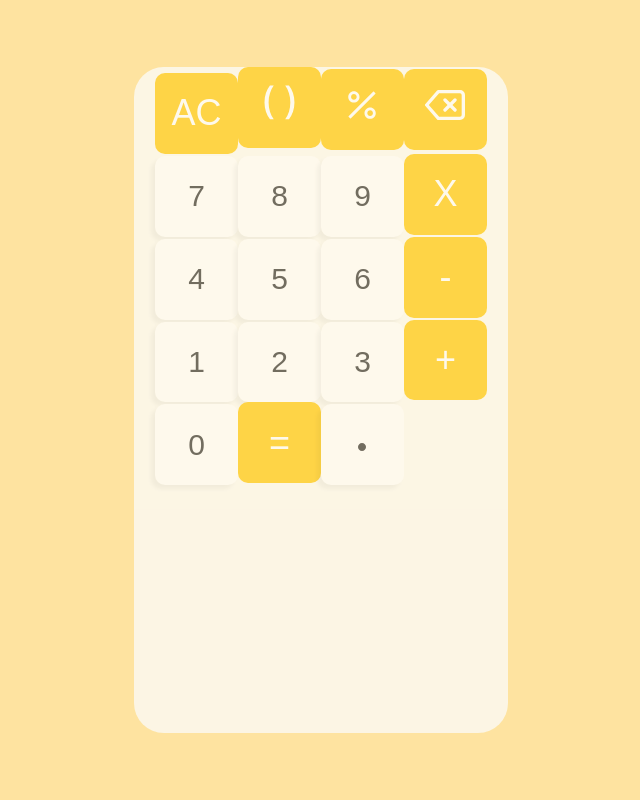
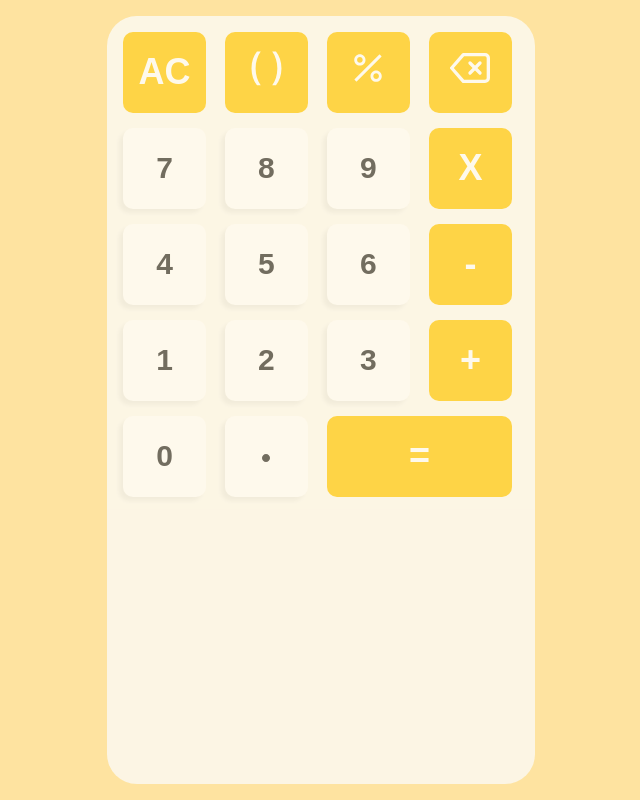
Before and after one commit to JSouza27/calculator-react, a React (Create React App) app: page / in a window 1280 px wide. Shown: the whole page, without its empty margins (319-959 px from the left). Built offline with nearby package versions, Linux system fonts and the light colour scheme.

Commit message:
refactor: refactoring code

```diff
--- a/src/Style.ts
+++ b/src/Style.ts
@@ -7,6 +7,10 @@ const AppWrapper = styled.div`
   justify-content: center;
   height: 100vh;
   width: 100vw;
+
+  @media (min-width: 600px) {
+    padding: 1rem;
+  }
 `;
 
 const AppContainer = styled.div`
@@ -20,9 +24,9 @@ const AppContainer = styled.div`
 
   @media (min-width: 600px) {
     border-radius: 1.87rem;
-    height: 41.68rem;
+    height: 100%;
     max-height: 57.8rem;
-    width: 23.43rem;
+    width: 100%;
     max-width: 26.75rem ;
   }
 `;
--- a/src/components/Button/index.tsx
+++ b/src/components/Button/index.tsx
@@ -3,7 +3,7 @@ import { IButton } from '../../interfaces/Interfaces';
 import CustomButton from './style';
 
 const Button = ({ type, label }: IButton) => (
-  <CustomButton name={type}>
+  <CustomButton name={type} theme={{ label }}>
     {label}
   </CustomButton>
 );
--- a/src/components/Button/style.ts
+++ b/src/components/Button/style.ts
@@ -6,9 +6,11 @@ const CustomButton = styled.button`
   border-radius: 10px;
   box-shadow: ${(props) => (props.name === 'number' ? '-4px 4px 4px rgba(0, 0, 0, 0.05)' : 'none')};
   color: ${(props) => (props.name === 'number' ? 'var(--color-grey)' : 'var(--color-white)')};
-  font-weight: var(--font-weight-00);
-  font-size: ${(props) => (props.name === 'number' ? '1.875rem' : '2.25rem')};;
+  flex-basis: ${(props) => (props.theme.label === '=' ? '11.56rem' : '1')};;
+  font-weight: var(--font-weight-600);
+  font-size: ${(props) => (props.name === 'number' ? '1.875rem' : '2.25rem')};
   height: 5.062rem;
+  order: ${(props) => (props.theme.label === '=' ? '2' : '0')};
   outline: none;
   text-align: center;
   width: 5.187rem;
--- a/src/components/Keyboard/index.tsx
+++ b/src/components/Keyboard/index.tsx
@@ -2,6 +2,7 @@ import React, { useCallback, useEffect, useState } from 'react';
 import commandsList from '../../helpers/command';
 import { ICommand } from '../../interfaces/Interfaces';
 import Button from '../Button';
+import { KeyboardContainer, KeyboardWrapper } from './style';
 
 const Keyboard = () => {
   const [buttonsRow1, setButtonsRow1] = useState<ICommand[] | []>([]);
@@ -23,33 +24,33 @@ const Keyboard = () => {
   }, []);
 
   return (
-    <div>
-      <div>
+    <KeyboardWrapper>
+      <KeyboardContainer>
         {buttonsRow1.map(({ type, label, components }) => (
           <Button type={type} label={label || components} />
         ))}
-      </div>
-      <div>
+      </KeyboardContainer>
+      <KeyboardContainer>
         {buttonsRow2.map(({ type, label, components }) => (
           <Button type={type} label={label || components} />
         ))}
-      </div>
-      <div>
+      </KeyboardContainer>
+      <KeyboardContainer>
         {buttonsRow3.map(({ type, label, components }) => (
           <Button type={type} label={label || components} />
         ))}
-      </div>
-      <div>
+      </KeyboardContainer>
+      <KeyboardContainer>
         {buttonsRow4.map(({ type, label, components }) => (
           <Button type={type} label={label || components} />
         ))}
-      </div>
-      <div>
+      </KeyboardContainer>
+      <KeyboardContainer>
         {buttonsRow5.map(({ type, label, components }) => (
           <Button type={type} label={label || components} />
         ))}
-      </div>
-    </div>
+      </KeyboardContainer>
+    </KeyboardWrapper>
   );
 };
 
--- /dev/null
+++ b/src/components/Keyboard/style.ts
@@ -0,0 +1,16 @@
+import styled from 'styled-components';
+
+const KeyboardWrapper = styled.div`
+  display: flex;
+  flex-direction: column;
+  gap: 0.937rem;
+  padding: 1rem;
+  width: 100%;
+`;
+
+const KeyboardContainer = styled.div`
+  display: flex;
+  gap: 1.187rem;
+`;
+
+export { KeyboardContainer, KeyboardWrapper };
```
